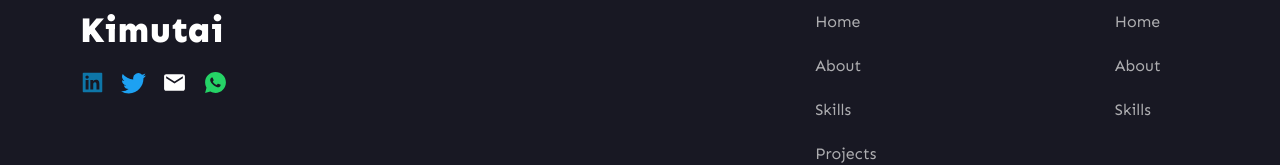
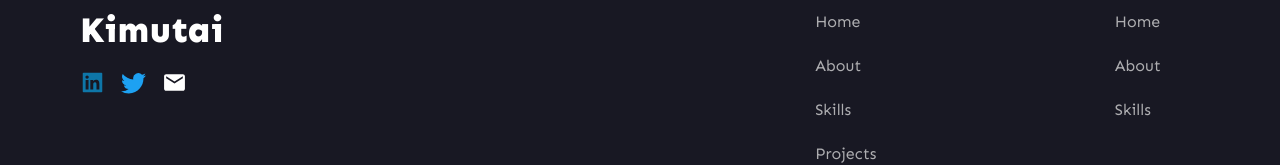
Before and after one commit to Kimutai01/kiprotich-kimutai, a Next.js app: page / in a window 1280 px wide. Shown: the part 10635-10800 px from the top of the page. Built offline with nearby package versions, Linux system fonts and the light colour scheme; a web font is replaced by a local one.

Commit message:
Updated contacts

```diff
--- a/components/Footer.jsx
+++ b/components/Footer.jsx
@@ -18,18 +18,23 @@ const Footer = () => {
           <h1 className="text-4xl text-[#fff] font-extrabold">Kimutai</h1>
           <div className="mt-5">
             <div className="flex ">
+              <Link href="https://www.linkedin.com/in/kimutai01">
                 <div className="rounded-full pr-4 text-[#0e76a8] cursor-pointer hover:scale-105 ease-in duration-100">
                   <AiFillLinkedin size={25} />
                 </div>
+              </Link>
+
+              <Link href="https://twitter.com/Kimutai_01?t=GL3TSvd8lOxss04vpq1Khw&s=09">
                 <div className="rounded-full pr-4 cursor-pointer text-[#1DA1F2] hover:scale-105 ease-in duration-100">
                   <BsTwitter size={25} />
                 </div>
+              </Link>
+
+              <Link href="mailto:kiprotichkimutai01@gmail.com">
                 <div className="rounded-full pr-4 cursor-pointer text-white hover:scale-105 ease-in duration-100">
                   <MdEmail size={25} />
                 </div>
-              <div className="rounded-full pr-4 text-[#25D366] cursor-pointer hover:scale-105 ease-in duration-100">
-                <RiWhatsappFill size={25} />
-              </div>
+              </Link>
             </div>
           </div>
         </div>
```
Lines whose indentation alone changed are shown as unchanged.
